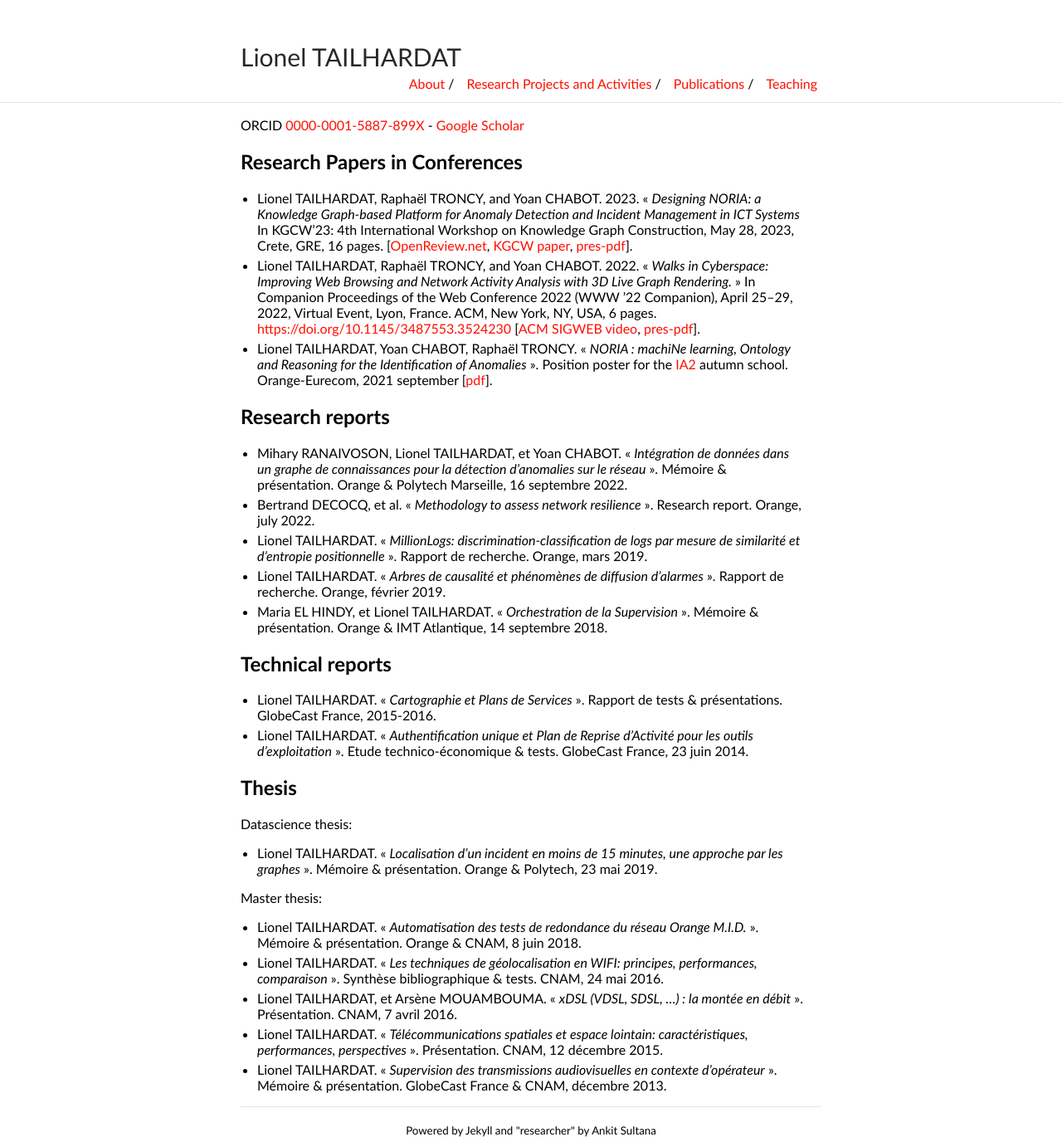
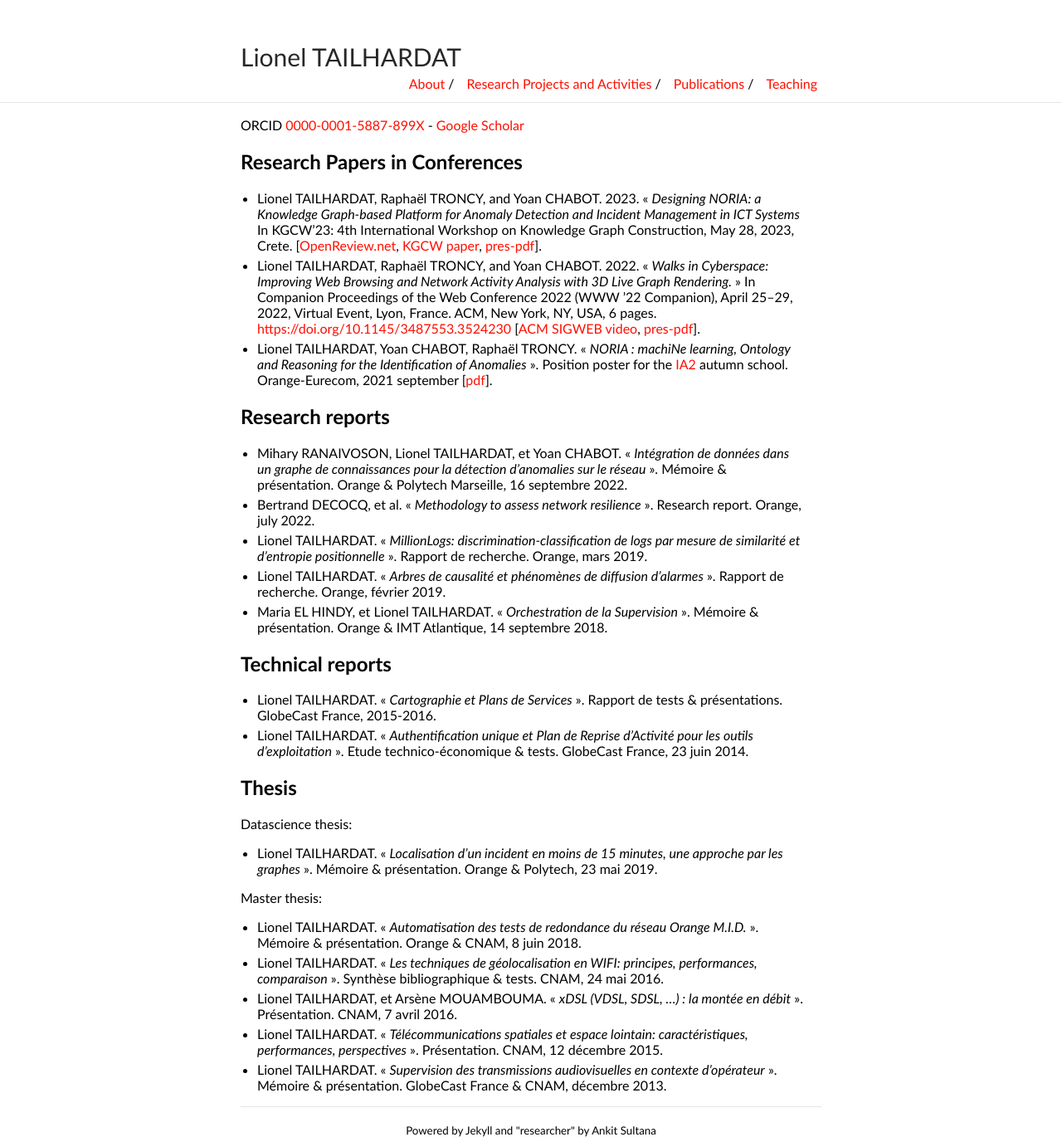
Before and after one commit to GenEars/GenEars.github.io, a Jekyll site: the page built from publications.md, in a window 1280 px wide. Shown: the whole page at 83% size. Built offline with Jekyll 4.4.1, drawn with Linux system fonts in a browser that asks for light colours.

Commit message:
Modified KGCW-2023 paper reference.
Signed-off-by: Lionel TAILHARDAT <lionel.tailhardat@orange.fr>

```diff
--- a/publications.md
+++ b/publications.md
@@ -10,7 +10,7 @@ ORCID [0000-0001-5887-899X](https://orcid.org/0000-0001-5887-899X) - [Google Sch
 * Lionel TAILHARDAT, Raphaël TRONCY, and Yoan CHABOT. 2023.
   « *Designing NORIA: a Knowledge Graph-based Platform for Anomaly Detection and Incident Management in ICT Systems*
   In KGCW'23: 4th International Workshop on Knowledge Graph Construction, May
-  28, 2023, Crete, GRE, 16 pages.
+  28, 2023, Crete.
   [[OpenReview.net](https://openreview.net/forum?id=XxYQghsHi-g), [KGCW paper](https://kg-construct.github.io/workshop/2023/resources/paper3.pdf), [pres-pdf](pubs/KGCW-2023-noria-platform-pres.pdf)].
 * Lionel TAILHARDAT, Raphaël TRONCY, and Yoan CHABOT. 2022.
   « *Walks in Cyberspace: Improving Web Browsing and Network Activity Analysis with 3D Live Graph Rendering.* »
```
